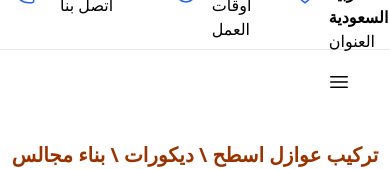
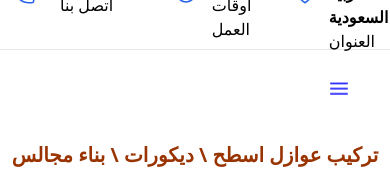
Before and after one commit to ashrafsayed2018/elasr-alhadeeth, a Next.js app: page /home in a window 390 px wide. Shown: the part 135-304 px from the top of the page. Built offline with nearby package versions, Linux system fonts and the light colour scheme.

Commit message:
adding animation to menu icon in mobile to bounce

```diff
--- a/src/app/components/Navbar.tsx
+++ b/src/app/components/Navbar.tsx
@@ -25,8 +25,8 @@ function Navbar() {
               </label>
             </span>
 
-            <label htmlFor="check" className="open-menu">
-            <svg xmlns="http://www.w3.org/2000/svg" fill="none" viewBox="0 0 24 24" strokeWidth={1.5} stroke="currentColor" className="w-6 h-6">
+            <label htmlFor="check" className="open-menu animate-bounce">
+            <svg xmlns="http://www.w3.org/2000/svg" fill="none" viewBox="0 0 24 24" strokeWidth={1.5} stroke="blue" className="w-6 h-6">
               <path strokeLinecap="round" strokeLinejoin="round" d="M3.75 6.75h16.5M3.75 12h16.5m-16.5 5.25h16.5" />
             </svg>
 
```
